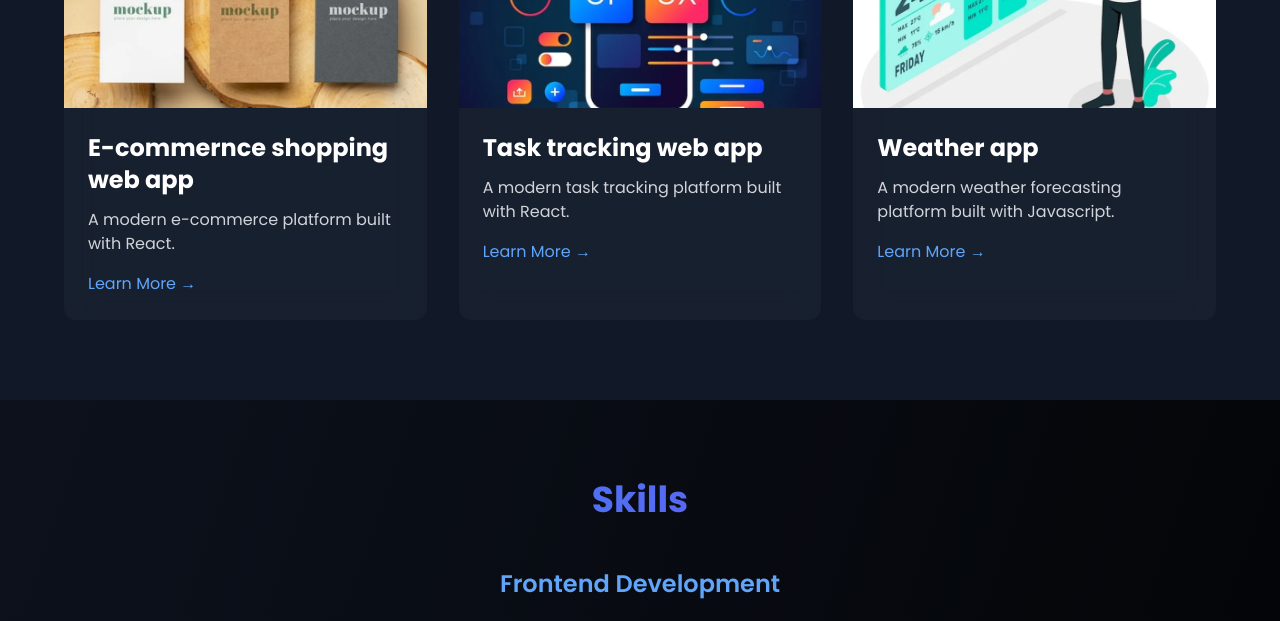
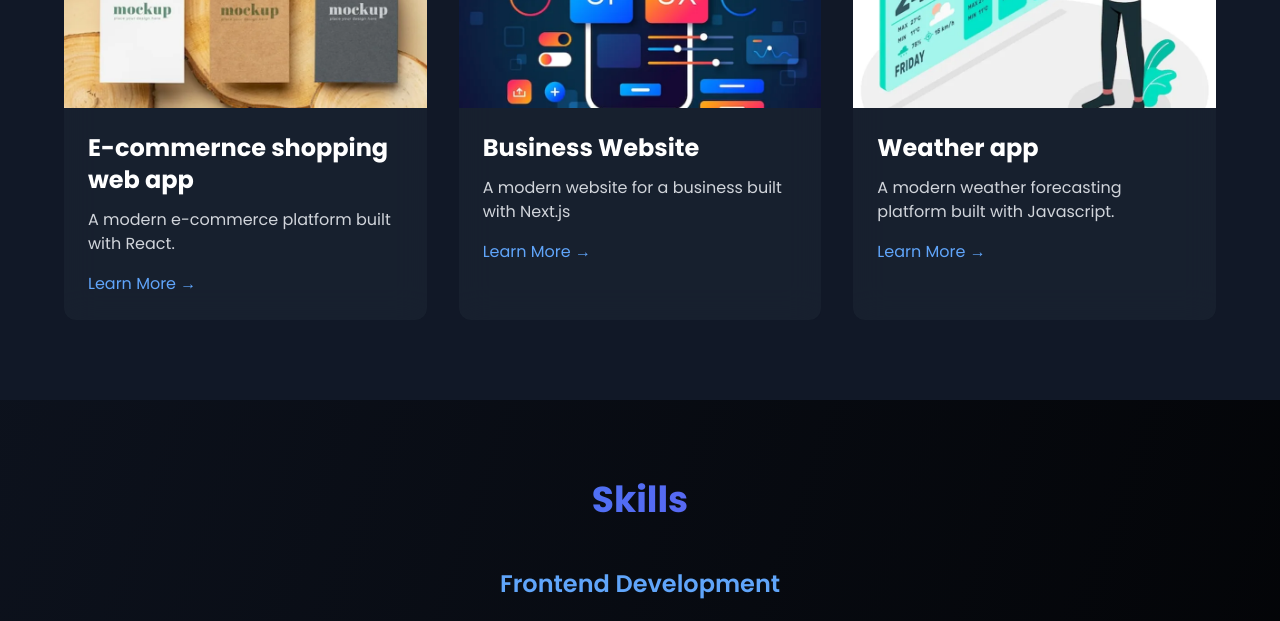
Before and after one commit to isaacmatovu/isaacportifolio, a website: page src/index.html in a window 1280 px wide. Shown: the part 1620-2241 px from the top of the page. Drawn offline with nearby package versions, Linux system fonts and the light colour scheme.

Commit message:
added website link

```diff
--- a/src/index.html
+++ b/src/index.html
@@ -298,12 +298,12 @@
               />
             </picture>
             <div class="p-6">
-              <h3 class="text-2xl font-bold mb-3">Task tracking web app</h3>
+              <h3 class="text-2xl font-bold mb-3">Business Website</h3>
               <p class="text-gray-300 mb-4">
-                A modern task tracking platform built with React.
+                A modern website for a business built with Next.js
               </p>
               <a
-                href="https://phenomenal-youtiao-abc1d9.netlify.app/"
+                href="https://christministries-12a4-ekwap8a19-matovuisaac-s-projects.vercel.app/"
                 target="_blank"
                 class="text-blue-400 hover:text-blue-300 transition-colors duration-300"
                 >Learn More →</a
```
